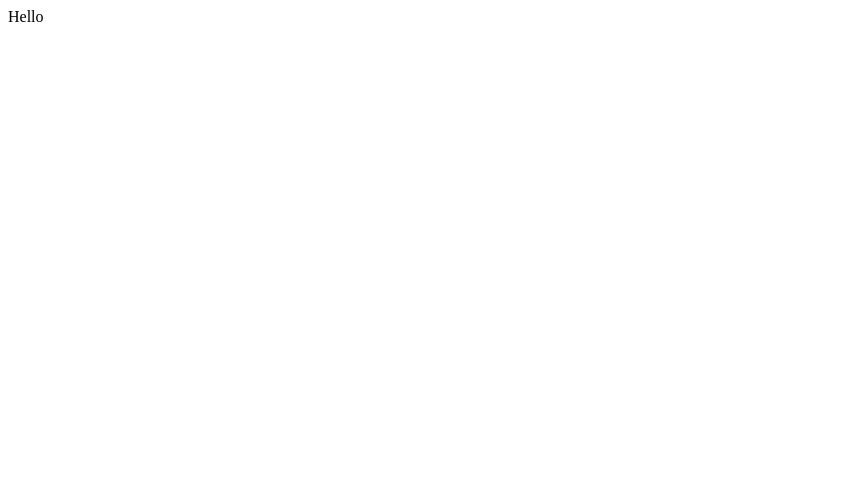
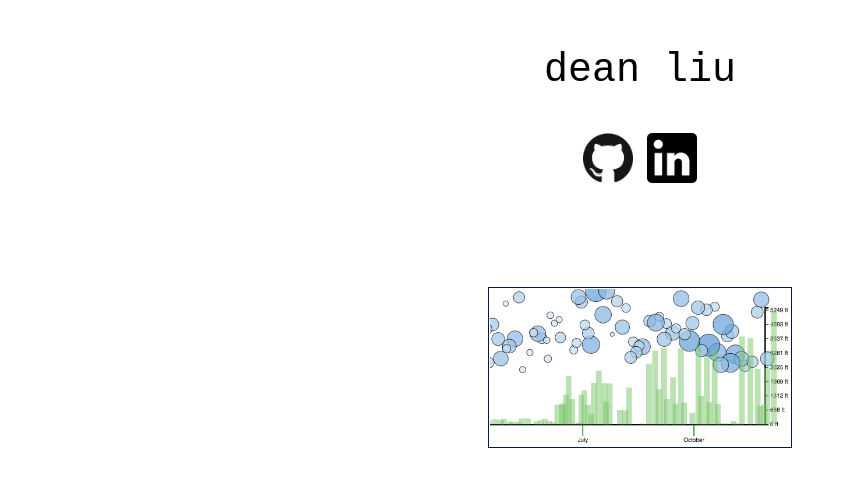
Before and after one commit to skiptomyliu/skiptomyliu.github.io, a plain HTML site: page index.html in a window 1280 px wide. Shown: the whole page, without its empty margins (0-847 px from the left). Drawn offline with Linux system fonts and the light colour scheme.

Commit message:
Adding links to projects

```diff
--- a/index.html
+++ b/index.html
@@ -1 +1,24 @@
-Hello
+<!doctype html>
+<html>
+	<head>
+		 <link rel="stylesheet" type="text/css" href="./style/style.css">
+	</head>
+	<body>
+		<div class="container title">
+			<div class="item">
+				<p>dean liu</p>
+			</div>
+		</div>
+		<div class="container links">
+			<div class="item"><a href="https://github.com/skiptomyliu/" target="_blank"><img src="./images/github.png"></a></div>
+			<div class="item"><a href="https://www.linkedin.com/in/liudean" target="_blank"><img src="./images/linkedin.png"></a></div>
+		</div>
+
+		<div class="container projects">
+			<div class="project">
+				<a href="http://pace.skiptomyliu.com"><img src="./images/pace.png"></a>
+				<div class="description"><p></p></div>
+			</div>
+		</div>
+	</body>
+</html>
--- /dev/null
+++ b/style/style.css
@@ -0,0 +1,43 @@
+.item img {
+    height: auto;
+    width: auto;
+    max-width: 50px;
+    max-height: 50px;
+}
+
+
+.container.title {
+	font-family: Monospace;
+
+	font-size: 40px;
+}
+
+.container{
+	text-align: center;
+	width: 100%;
+	margin-left: auto;
+    margin-right: auto;
+}
+
+
+.item {
+	min-width: 60px;
+	margin-left: auto;
+    margin-right: auto;
+  	display: inline-block;
+}
+
+.project img{
+	height: auto;
+    width: auto;
+	max-width: 300px;
+}
+
+.container.projects {
+	margin-top: 100px
+}
+
+.container.projects .project img {
+	padding:1px;
+	border:1px solid #021a40;
+}
```
Also changed, not shown: images/github.png (added), images/linkedin.png (added), images/pace.png (added).
